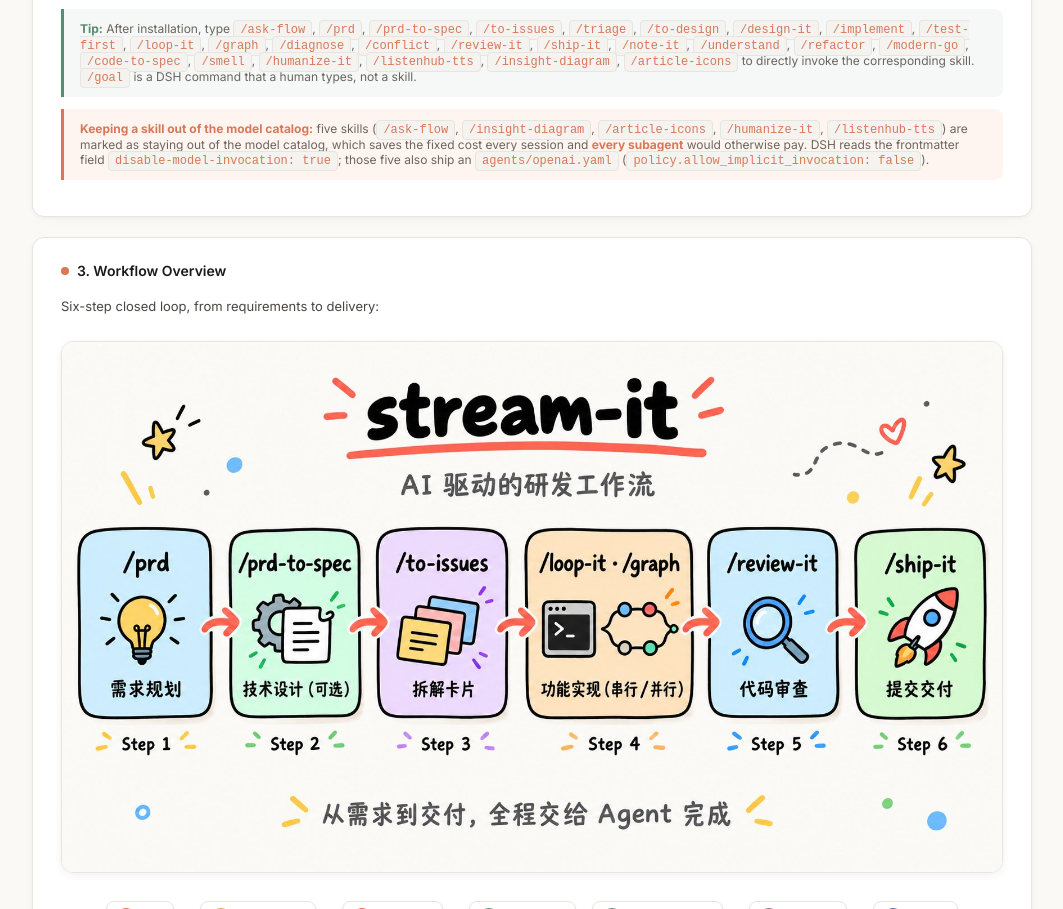
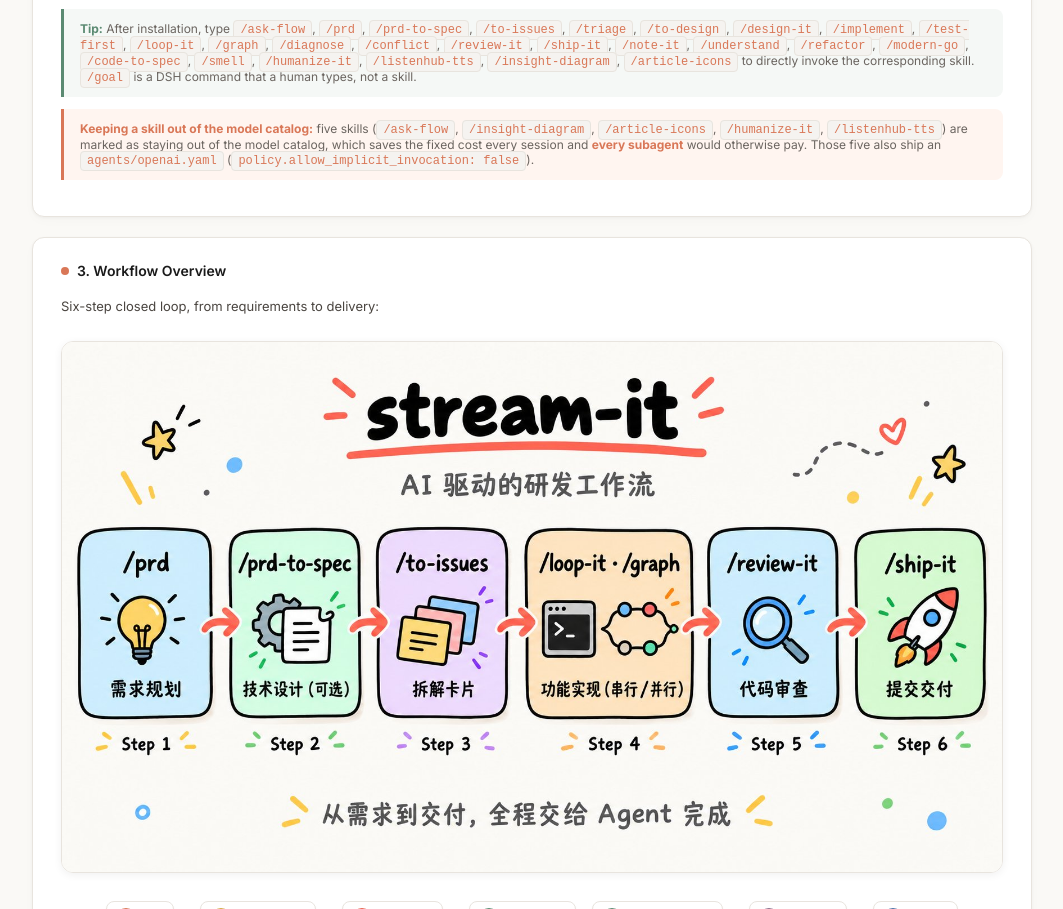
Before and after one commit to 9Ashwin/dsh-floway, a website: page docs/index_en.html in a window 1280 px wide. Shown: the part 5135-6044 px from the top of the page, without its empty margins (108-1171 px from the left). Drawn offline with Linux system fonts and the light colour scheme; a script that the page names is missing.

Commit message:
docs: drop the last host clause from the opt-out note

```diff
--- a/docs/index_en.html
+++ b/docs/index_en.html
@@ -960,7 +960,7 @@
       </div>
 
       <div class="note">
-        <strong>Keeping a skill out of the model catalog:</strong> five skills (<code class="inline-code">/ask-flow</code>, <code class="inline-code">/insight-diagram</code>, <code class="inline-code">/article-icons</code>, <code class="inline-code">/humanize-it</code>, <code class="inline-code">/listenhub-tts</code>) are marked as staying out of the model catalog, which saves the fixed cost every session and <strong>every subagent</strong> would otherwise pay. DSH reads the frontmatter field <code class="inline-code">disable-model-invocation: true</code>; those five also ship an <code class="inline-code">agents/openai.yaml</code> (<code class="inline-code">policy.allow_implicit_invocation: false</code>).
+        <strong>Keeping a skill out of the model catalog:</strong> five skills (<code class="inline-code">/ask-flow</code>, <code class="inline-code">/insight-diagram</code>, <code class="inline-code">/article-icons</code>, <code class="inline-code">/humanize-it</code>, <code class="inline-code">/listenhub-tts</code>) are marked as staying out of the model catalog, which saves the fixed cost every session and <strong>every subagent</strong> would otherwise pay. Those five also ship an <code class="inline-code">agents/openai.yaml</code> (<code class="inline-code">policy.allow_implicit_invocation: false</code>).
       </div>
     </div>
 
```
Also changed, not shown: docs/index_cn.html (+1 -1 lines).
